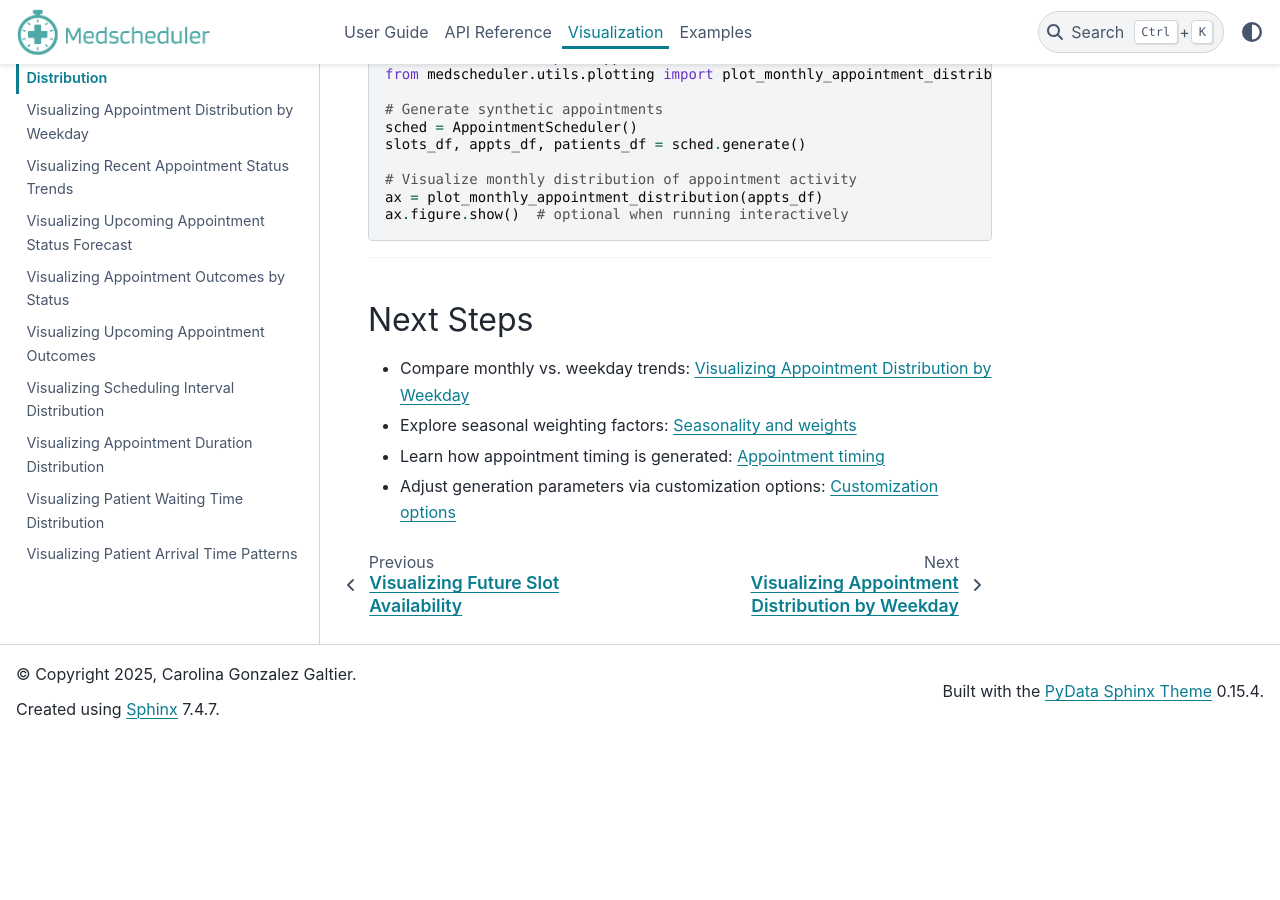
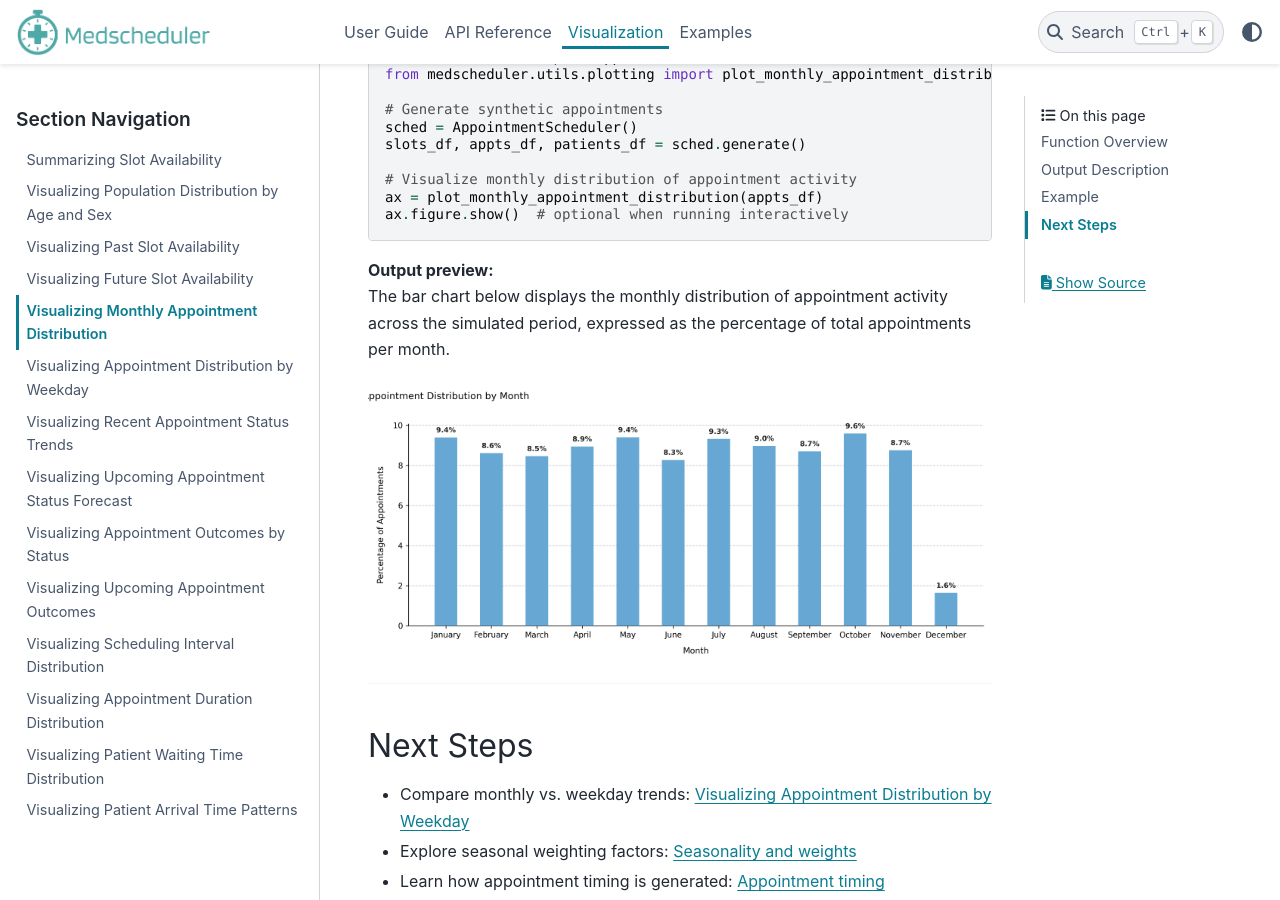
Before and after one commit to carogaltier/medscheduler, a Sphinx documentation site: the page built from docs/visualization/plot_monthly_appointment_distribution.md, in a window 1280 px wide and 900 px high, scrolled down 1388 px. Built offline with Sphinx 7.4.7 and the PyData theme 0.15.4, drawn with Linux system fonts in a browser that asks for light colours; before the commit the page ends 2126 px from its top, so only the background shows below that.

Commit message:
Update plot_monthly_appointment_distribution.md

````diff
--- a/docs/visualization/plot_monthly_appointment_distribution.md
+++ b/docs/visualization/plot_monthly_appointment_distribution.md
@@ -44,6 +44,11 @@ ax = plot_monthly_appointment_distribution(appts_df)
 ax.figure.show()  # optional when running interactively
 ```
 
+**Output preview:**
+The bar chart below displays the monthly distribution of appointment activity across the simulated period, expressed as the percentage of total appointments per month.
+
+![Monthly Appointment Distribution](../_static/visuals/plot_monthly_appointment_distribution.png)
+
 ---
 
 ## Next Steps
````
